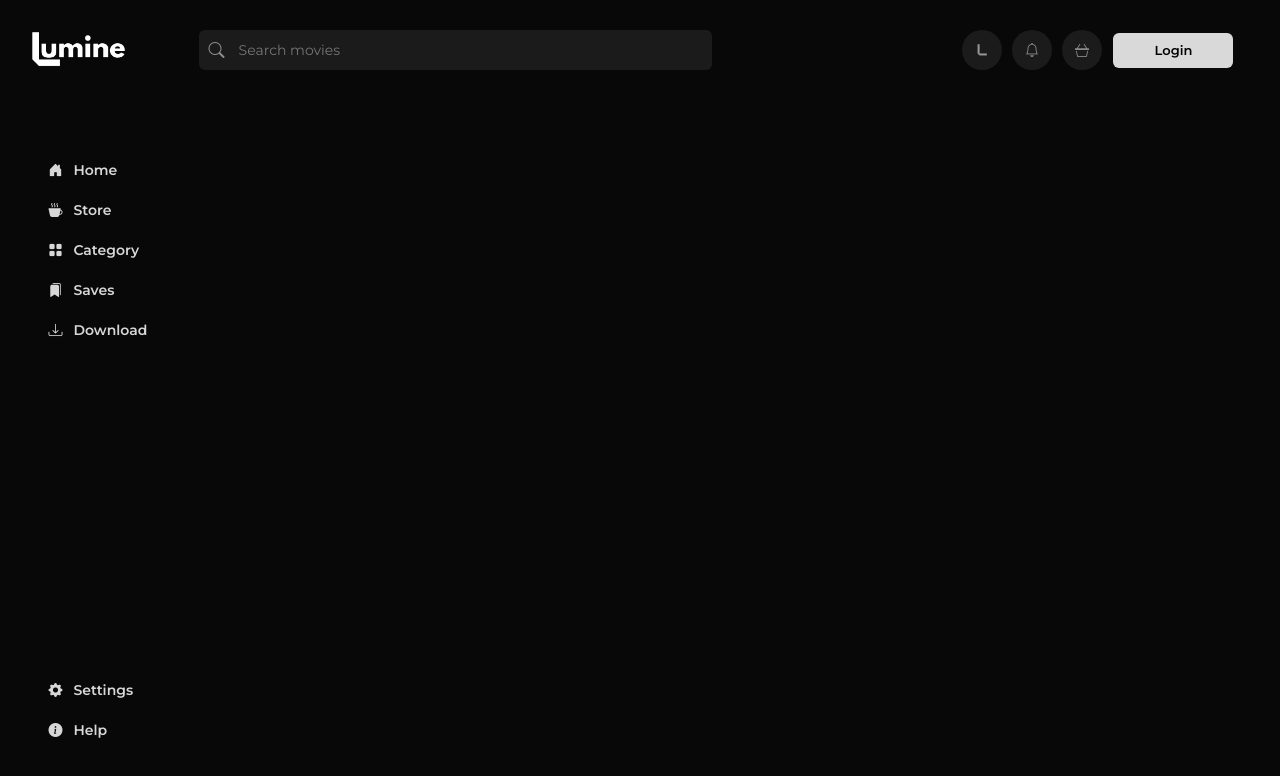
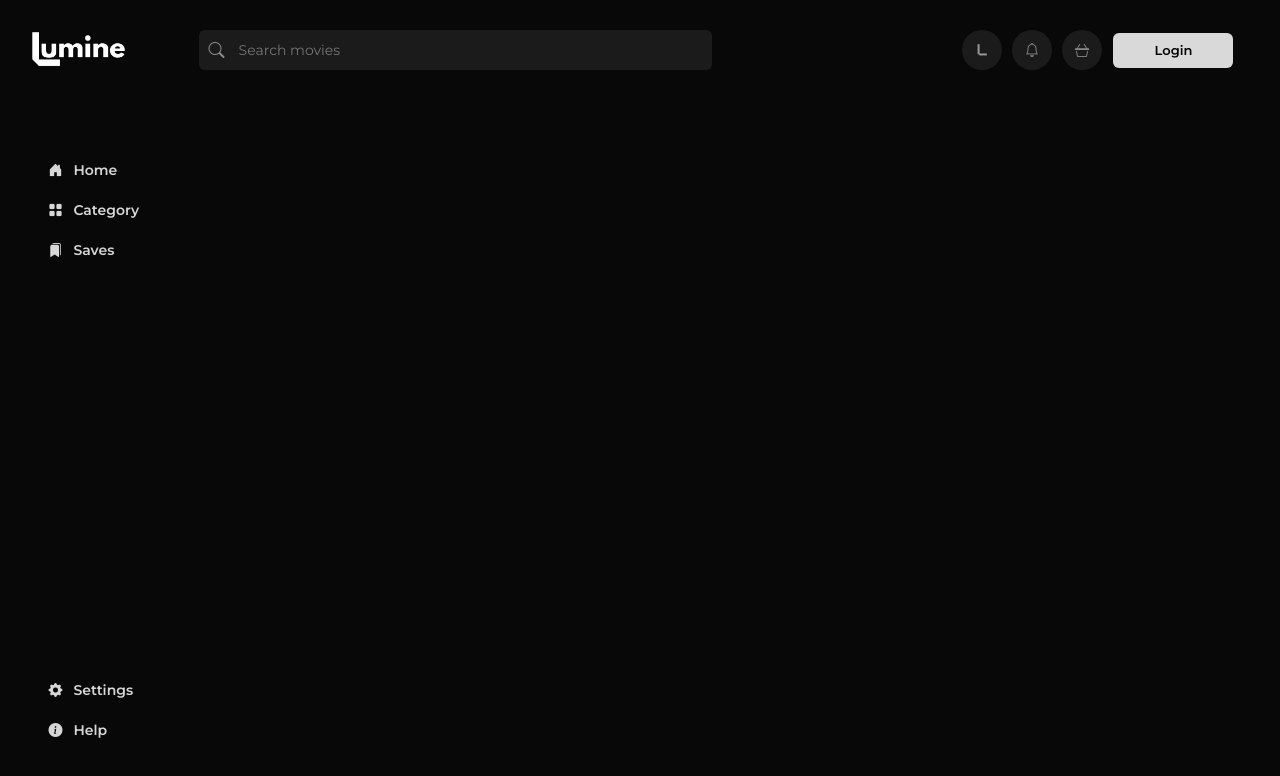
Before and after one commit to Mvclr/LumineSite, a website: page docs/index.html in a window 1280 px wide. Drawn offline with nearby package versions, Linux system fonts and the light colour scheme; no server answers; files whose address does not match are found by name.

Commit message:
Update index.html

```diff
--- a/docs/index.html
+++ b/docs/index.html
@@ -26,17 +26,12 @@
               <a href="/"><i class="bi bi-house-door-fill"></i>Home</a>
             </li>
             <li>
-              <a href="#"><i class="bi bi-cup-hot-fill"></i>Store</a>
-            </li>
-            <li>
               <a href="/category"><i class="bi bi-grid-fill"></i>Category</a>
             </li>
             <li>
               <a href="#"><i class="bi bi-bookmarks-fill"></i>Saves</a>
             </li>
-            <li>
-              <a href="#"><i class="bi bi-download"></i>Download</a>
-            </li>
+
           </ul>
         </nav>
       </div>
```
